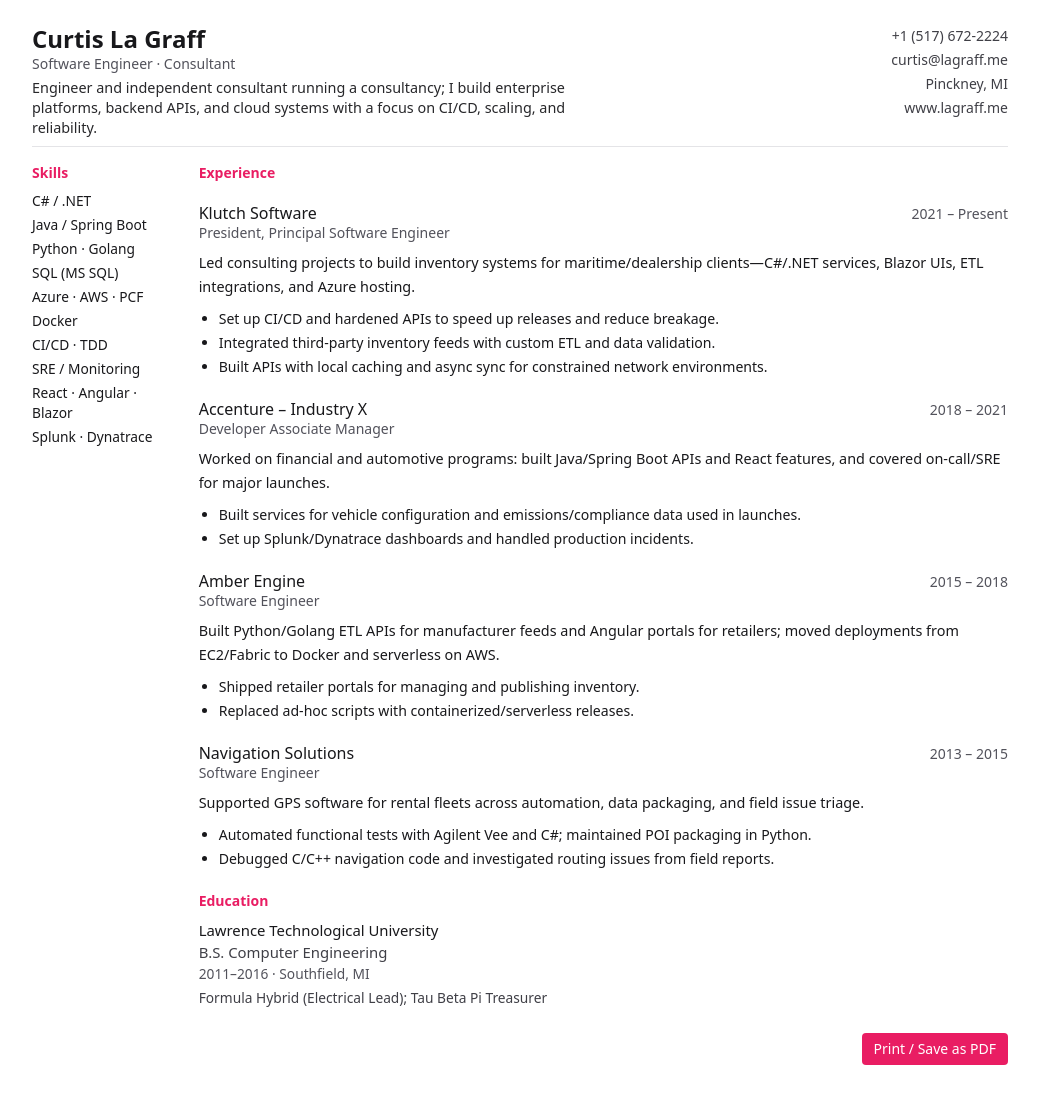
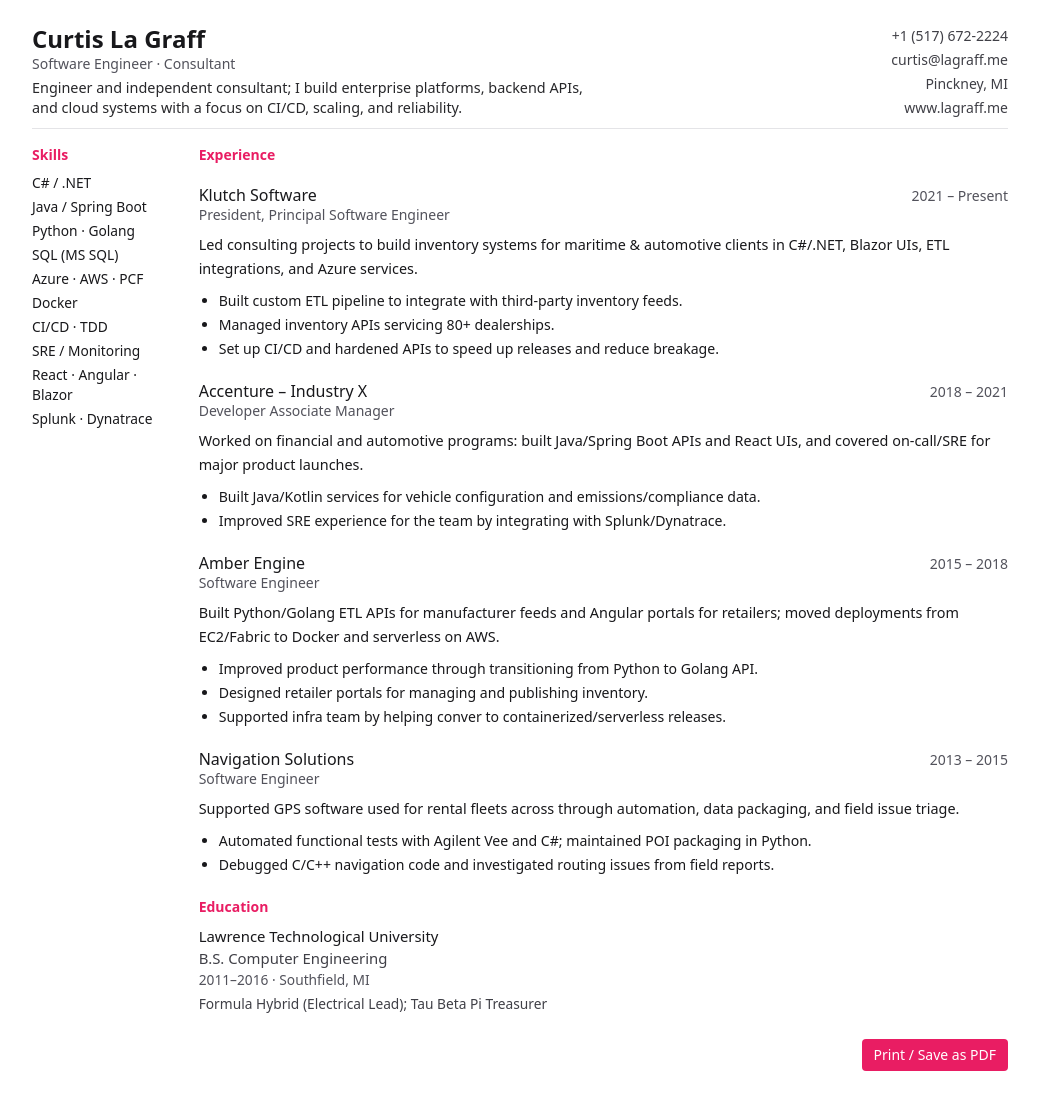
Before and after one commit to clagraff/clagraff.github.io, a Jekyll site: the page index.html, which Jekyll copies as it is, in a window 1280 px wide. Shown: the whole page, without its empty margins (120-1159 px from the left). Built offline with Jekyll 4.4.1, drawn with Linux system fonts in a browser that asks for light colours; nearby versions of some CDN libraries.

Commit message:
Update index.html

```diff
--- a/index.html
+++ b/index.html
@@ -27,7 +27,7 @@
         <h1 class="text-2xl font-semibold leading-tight">Curtis La Graff</h1>
         <p class="text-sm text-zinc-600">Software Engineer · Consultant</p>
         <p class="mt-1 text-[0.9rem] leading-5 text-zinc-800">
-          Engineer and independent consultant running a consultancy; I build enterprise platforms, backend APIs, and cloud systems with a focus on CI/CD, scaling, and reliability.
+          Engineer and independent consultant; I build enterprise platforms, backend APIs, and cloud systems with a focus on CI/CD, scaling, and reliability.
         </p>
       </div>
       <ul class="text-sm text-zinc-700 text-right leading-6">
@@ -73,12 +73,12 @@
             <div class="text-sm text-zinc-600">2021 – Present</div>
           </header>
           <p class="text-[0.9rem] leading-6">
-            Led consulting projects to build inventory systems for maritime/dealership clients—C#/.NET services, Blazor UIs, ETL integrations, and Azure hosting.
+            Led consulting projects to build inventory systems for maritime & automotive clients in C#/.NET, Blazor UIs, ETL integrations, and Azure services.
           </p>
           <ul class="list-disc pl-5 text-[0.88rem] leading-6">
+            <li>Built custom ETL pipeline to integrate with third-party inventory feeds.</li>
+            <li>Managed inventory APIs servicing 80+ dealerships.</li>
             <li>Set up CI/CD and hardened APIs to speed up releases and reduce breakage.</li>
-            <li>Integrated third-party inventory feeds with custom ETL and data validation.</li>
-            <li>Built APIs with local caching and async sync for constrained network environments.</li>
           </ul>
         </article>
 
@@ -92,11 +92,11 @@
             <div class="text-sm text-zinc-600">2018 – 2021</div>
           </header>
           <p class="text-[0.9rem] leading-6">
-            Worked on financial and automotive programs: built Java/Spring Boot APIs and React features, and covered on-call/SRE for major launches.
+            Worked on financial and automotive programs: built Java/Spring Boot APIs and React UIs, and covered on-call/SRE for major product launches.
           </p>
           <ul class="list-disc pl-5 text-[0.88rem] leading-6">
-            <li>Built services for vehicle configuration and emissions/compliance data used in launches.</li>
-            <li>Set up Splunk/Dynatrace dashboards and handled production incidents.</li>
+            <li>Built Java/Kotlin services for vehicle configuration and emissions/compliance data.</li>
+            <li>Improved SRE experience for the team by integrating with Splunk/Dynatrace.</li>
           </ul>
         </article>
 
@@ -113,8 +113,9 @@
             Built Python/Golang ETL APIs for manufacturer feeds and Angular portals for retailers; moved deployments from EC2/Fabric to Docker and serverless on AWS.
           </p>
           <ul class="list-disc pl-5 text-[0.88rem] leading-6">
-            <li>Shipped retailer portals for managing and publishing inventory.</li>
-            <li>Replaced ad-hoc scripts with containerized/serverless releases.</li>
+            <li>Improved product performance through transitioning from Python to Golang API.</li>
+            <li>Designed retailer portals for managing and publishing inventory.</li>
+            <li>Supported infra team by helping conver to containerized/serverless releases.</li>
           </ul>
         </article>
 
@@ -128,7 +129,7 @@
             <div class="text-sm text-zinc-600">2013 – 2015</div>
           </header>
           <p class="text-[0.9rem] leading-6">
-            Supported GPS software for rental fleets across automation, data packaging, and field issue triage.
+            Supported GPS software used for rental fleets across through automation, data packaging, and field issue triage.
           </p>
           <ul class="list-disc pl-5 text-[0.88rem] leading-6">
             <li>Automated functional tests with Agilent Vee and C#; maintained POI packaging in Python.</li>
```
